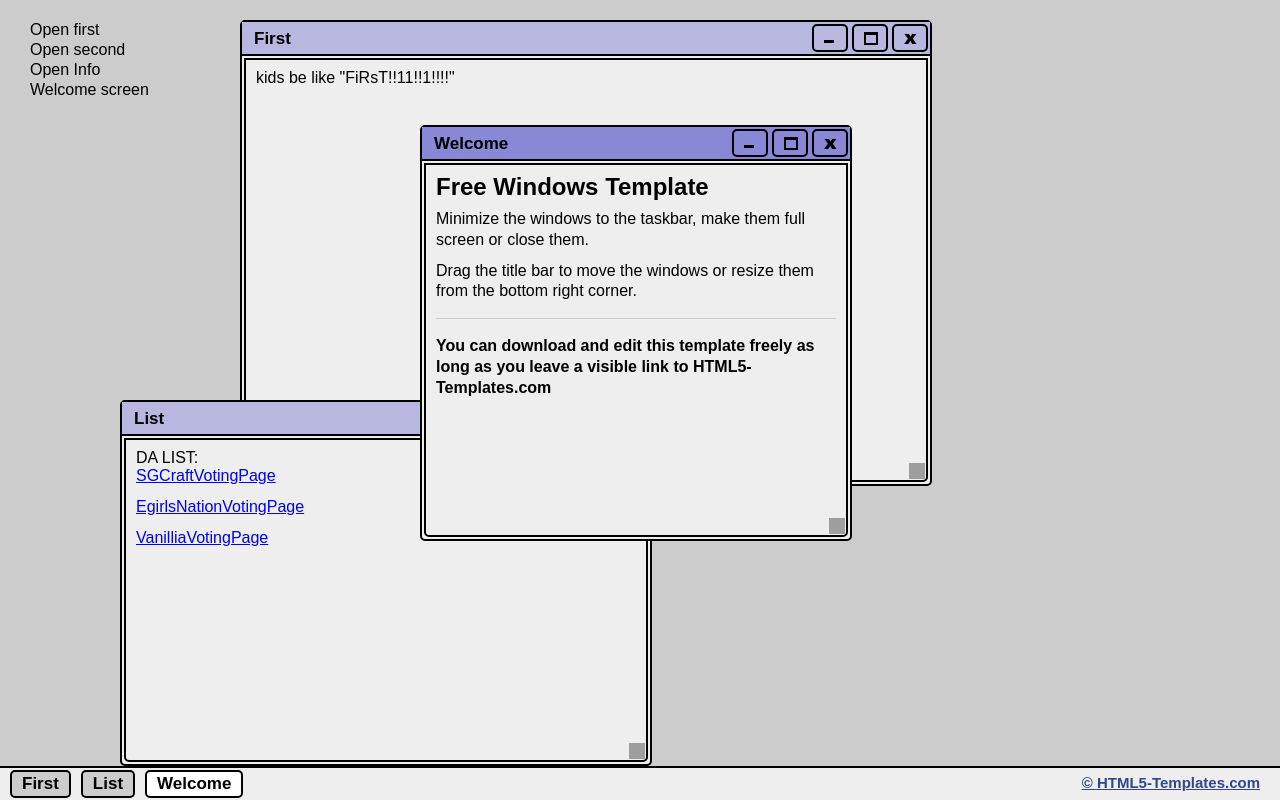
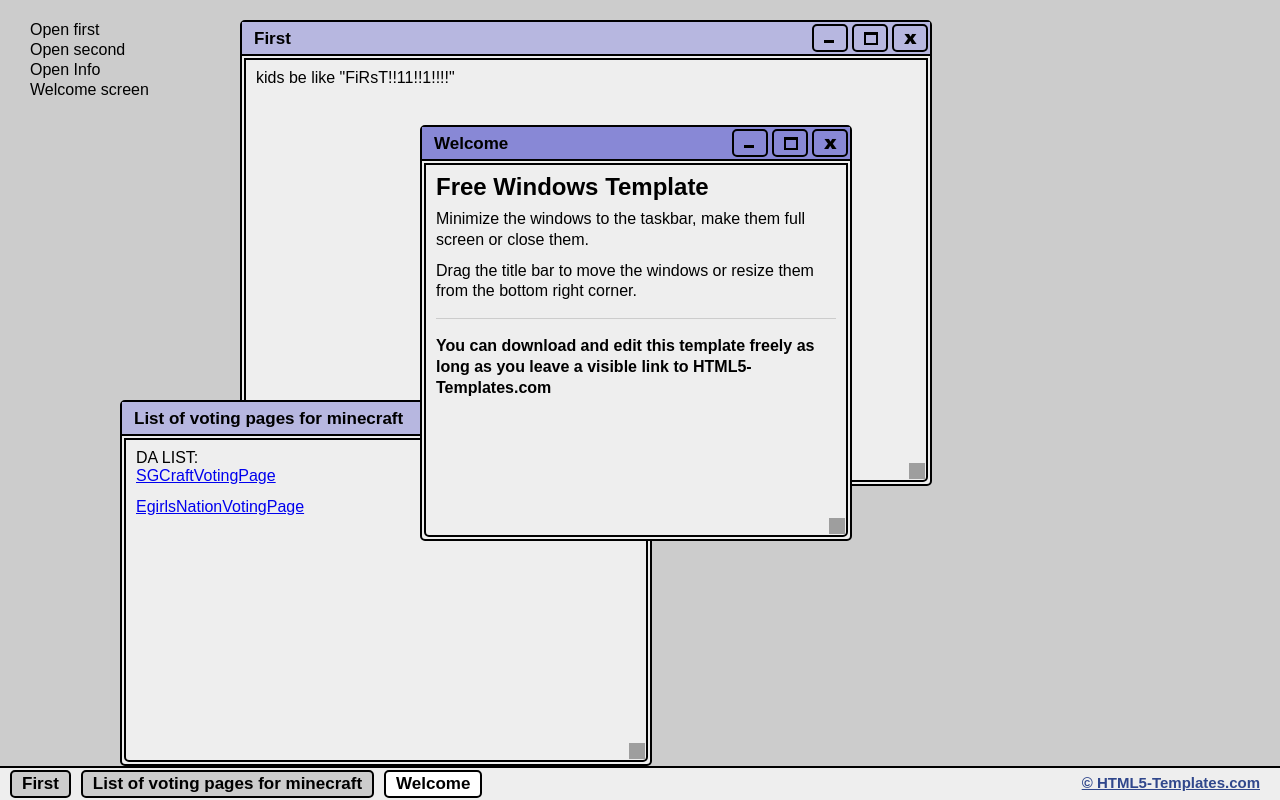
Before and after one commit to thegamingboyftw/thegamingboyftw.github.io, a plain HTML site: page index.html in a window 1280 px wide. Drawn offline with nearby package versions, Linux system fonts and the light colour scheme; grey boxes are pictures that could not be loaded.

Commit message:
Update index.html

```diff
--- a/index.html
+++ b/index.html
@@ -17,11 +17,10 @@
 		<div class="window" data-title="First">
 			kids be like "FiRsT!!11!!1!!!!"
 		</div>
-		<div class="window" data-title="List">
+		<div class="window" data-title="List of voting pages for minecraft">
 			DA LIST:
 			<p><a href="https://thegamingboyftw.github.io/SGCraftVotingPage.html">SGCraftVotingPage</a></p>
 			<p><a href="https://thegamingboyftw.github.io/EgirlsNationVotingPage.html">EgirlsNationVotingPage</a></p>
-			<p><a href="https://thegamingboyftw.github.io/VanilliaVotingPage.html">VanilliaVotingPage</a></p>
 		</div>
 		<div class="window closed" data-title="Info">
 			<p>https://www.youtube.com/channel/UCQ997y8FWgAUQ5Yf-KHAnYg my youtube</p>
```
